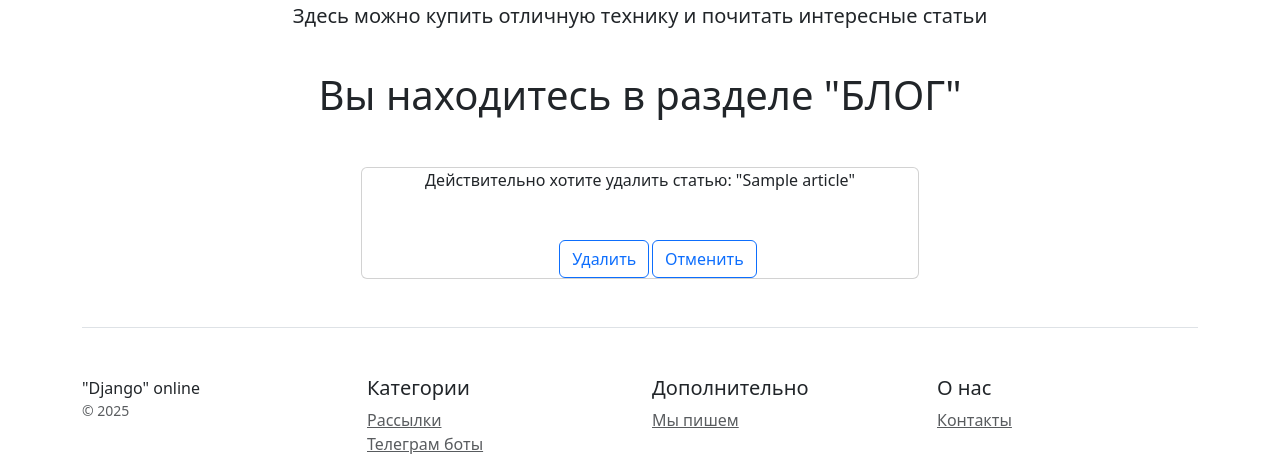
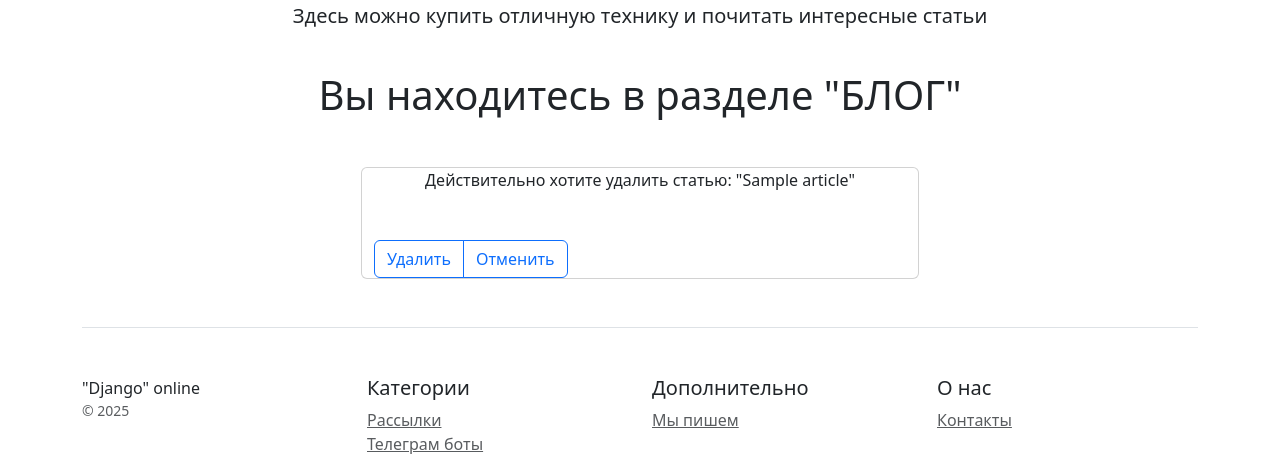
Before and after one commit to Vadimko4/Django-Online-Store, a Django app: page /blog/1/delete/ in a window 1280 px wide. Shown: the part 213-671 px from the top of the page. Run offline with Django 5.2, Linux system fonts and the light colour scheme; tables that the repository leaves empty hold one stand-in row (values such as "Sample post"); some libraries are stand-ins or nearby versions.

Commit message:
update article_detail.html, article_form.html, article_confirm_delete.html

```diff
--- a/blog/templates/blog/article_confirm_delete.html
+++ b/blog/templates/blog/article_confirm_delete.html
@@ -11,14 +11,10 @@
                     <div class="card-body">
                         {% csrf_token %}
                     </div>
-                    <div class="row">
-                        <div class="col-4"></div>
-                        <div class="col-2">
+                    <div class="d-flex justify-content-between align-items-center">
+                        <div class="btn-group" role="group" aria-label="Basic example">
                             <button type="submit" class="btn btn-outline-primary">Удалить</button>
-                        </div>
-                        <div class="col-2">
-                            <a class="btn btn-outline-primary" href="{% url 'blog:article_list' %}"
-                               role="button">Отменить</a>
+                            <a class="btn btn-outline-primary" href="{% url 'blog:article_list' %}" role="button">Отменить</a>
                         </div>
                     </div>
                 </div>
--- a/blog/templates/blog/article_form.html
+++ b/blog/templates/blog/article_form.html
@@ -18,8 +18,8 @@
                         {% csrf_token %}
                         {{ form.as_p }}
                     </div>
-                    <div class="row">
-                        <div class="col-2">
+                    <div class="d-flex justify-content-between align-items-center">
+                        <div class="btn-group" role="group" aria-label="Basic example">
                             <button type="submit" class="btn btn-outline-primary">
                                 {% if object %}
                                 Сохранить
@@ -27,8 +27,6 @@
                                 Создать
                                 {% endif %}
                             </button>
-                        </div>
-                        <div class="col-2">
                             <a class="btn btn-outline-primary" href="{% url 'blog:article_list' %}"
                                role="button">Назад</a>
                         </div>
```
Also changed, not shown: blog/templates/blog/article_list.html (+7 -1 lines).
